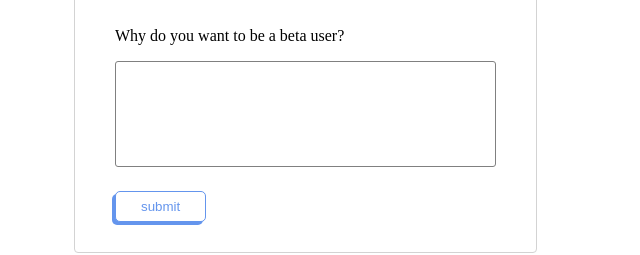
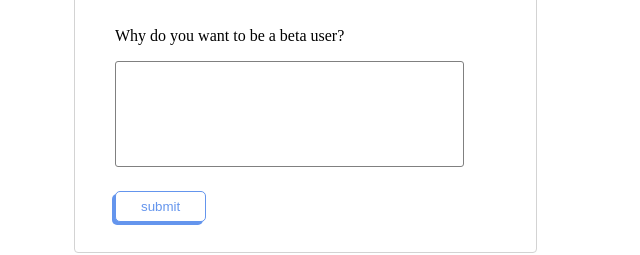
Before and after one commit to tombetthauser/minstagram, a plain HTML site: page index.html in a window 1280 px wide. Shown: the part 1140-1395 px from the top of the page, without its empty margins (316-956 px from the left). Drawn offline with Linux system fonts and the light colour scheme.

Commit message:
Tweak css

```diff
--- a/index.html
+++ b/index.html
@@ -12,6 +12,7 @@
       width: 500px;
       margin: 50px auto 150px;
       max-width: 90%;
+      min-width: 350px;
     }
 
     h1 {
@@ -86,7 +87,7 @@
 
     textarea {
       width: 375px;
-      max-width: 100%;
+      max-width: 90%;
       height: 100px;
       border: 1px solid gray;
       border-radius: 3px;
```
